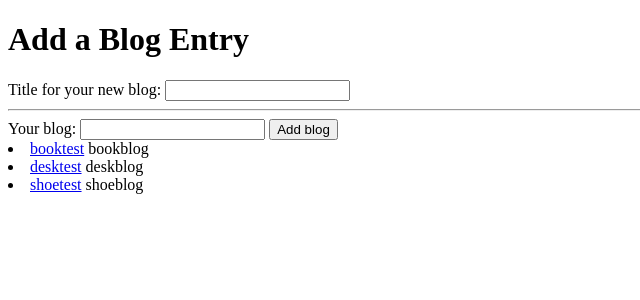
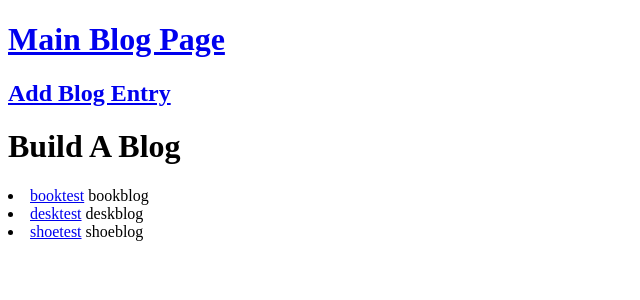
Before and after one commit to sporter399/build-a-blog, a Flask app: page / in a window 1280 px wide. Shown: the top 300 px of the page, without its empty margins (0-640 px from the left). Run offline with Flask 2, Linux system fonts and the light colour scheme; data comes from the database, SQL or seed files in the repository; both versions use the stored data as it was after the commit.

Commit message:
934am commit of buildablog

```diff
--- a/main.py
+++ b/main.py
@@ -24,7 +24,7 @@ class Blog(db.Model):
     def __init__(self, title, blog):
        self.title = title
        self.blog = blog
-
+"""
 
 @app.route('/blog', methods=['POST', 'GET'])
 def add_blog():
@@ -39,9 +39,34 @@ def add_blog():
         db.session.add(new_blog_object)
         db.session.commit()
 
-        return render_template('addconfirm.html',title=title, blog=blog)
+        return render_template('blogenter.html')
+"""
+
+@app.route('/test', methods=['POST', 'GET'])
+def test():
+      """
+      i'm still stuck on the href(after the click on the link to add blog entry),
+      won't follow through with POST request. and changing it to GET doesn't help.
+      """
 
 
+
+      if request.method == 'POST':
+        print("execute")
+
+        title = request.form['title']
+        blog = request.form['blog']
+        new_blog_object = Blog(title, blog)
+        #entered_blog_id = Blog.query.filter_by(title=title).first()
+        #print("this is enteredid:  " + entered_blog_id)
+        db.session.add(new_blog_object)
+        db.session.commit()
+
+
+      else:
+            print("reqeust method is not post")
+
+      return render_template('blogenter.html',title="Title for your new blog:", blog="Your blog")
 
 @app.route('/display/<int:post_id>', methods=['POST', 'GET'])
 def display(post_id):
@@ -69,7 +94,7 @@ def index():
       loop_queries.append(loop_query)
 
 
-    return render_template('blog.html',title="Title for your new blog:", blog="Your blog", loop_queries=loop_queries)
+    return render_template('blog.html',loop_queries=loop_queries)
 
 
 
--- a/templates/blog.html
+++ b/templates/blog.html
@@ -2,27 +2,10 @@
 
 {% block content %}
 
+    <h1><a href="/">Main Blog Page</a> </h1>
+    <h2><a href="/test">Add Blog Entry</a> </h2>
 
-    <h1>Add a Blog Entry</h1>
-    <form method='post' action="/blog">
-        <label>
-            Title for your new blog:
-            <input type="text" name='title' />
-        </label>
-
-
-
-    <hr />
-
-
-
-        <label>
-            Your blog:
-            <input type="text" name='blog' />
-        </label>
-        <input type="submit" value="Add blog"/>
-
-    </form>
+    <h1>Build A Blog</h1>
 
 
 
--- a/templates/blogdisplay.html
+++ b/templates/blogdisplay.html
@@ -2,9 +2,9 @@
 
 {% block content %}
 
-<h1>
-    <a href="/">Main Blog Page</a>
-</h1>
+<h1><a href="/">Main Blog Page</a> </h1>
+<h2><a href="/test">Add Blog Entry</a> </h2>
+
 {% for cat in display_list %}
         {{cat.title, cat.blog}}
 
```
Also changed, not shown: templates/addconfirm.html (+6 -3 lines), templates/blogenter.html (added, +28 -0 lines), build-a-blog.db.
